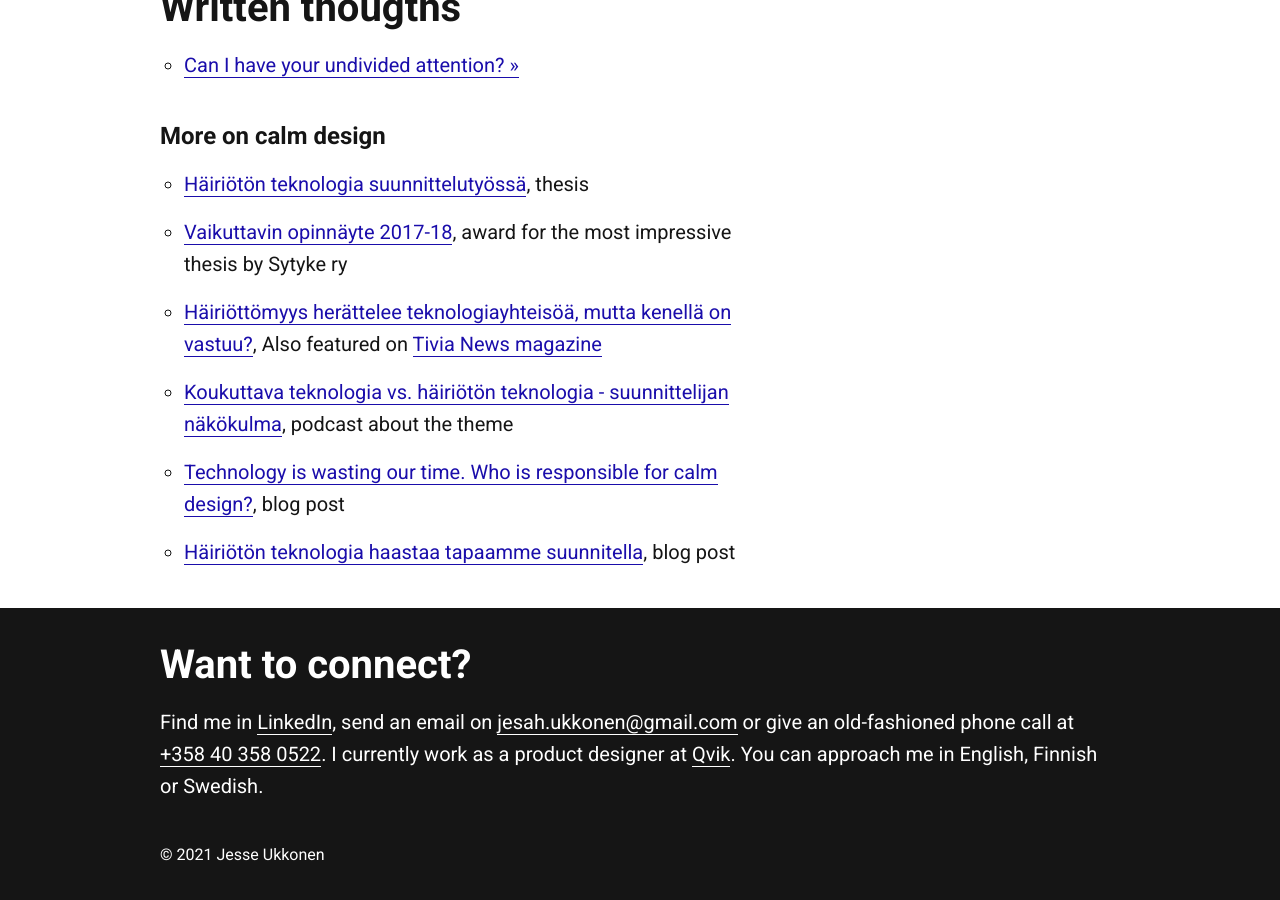
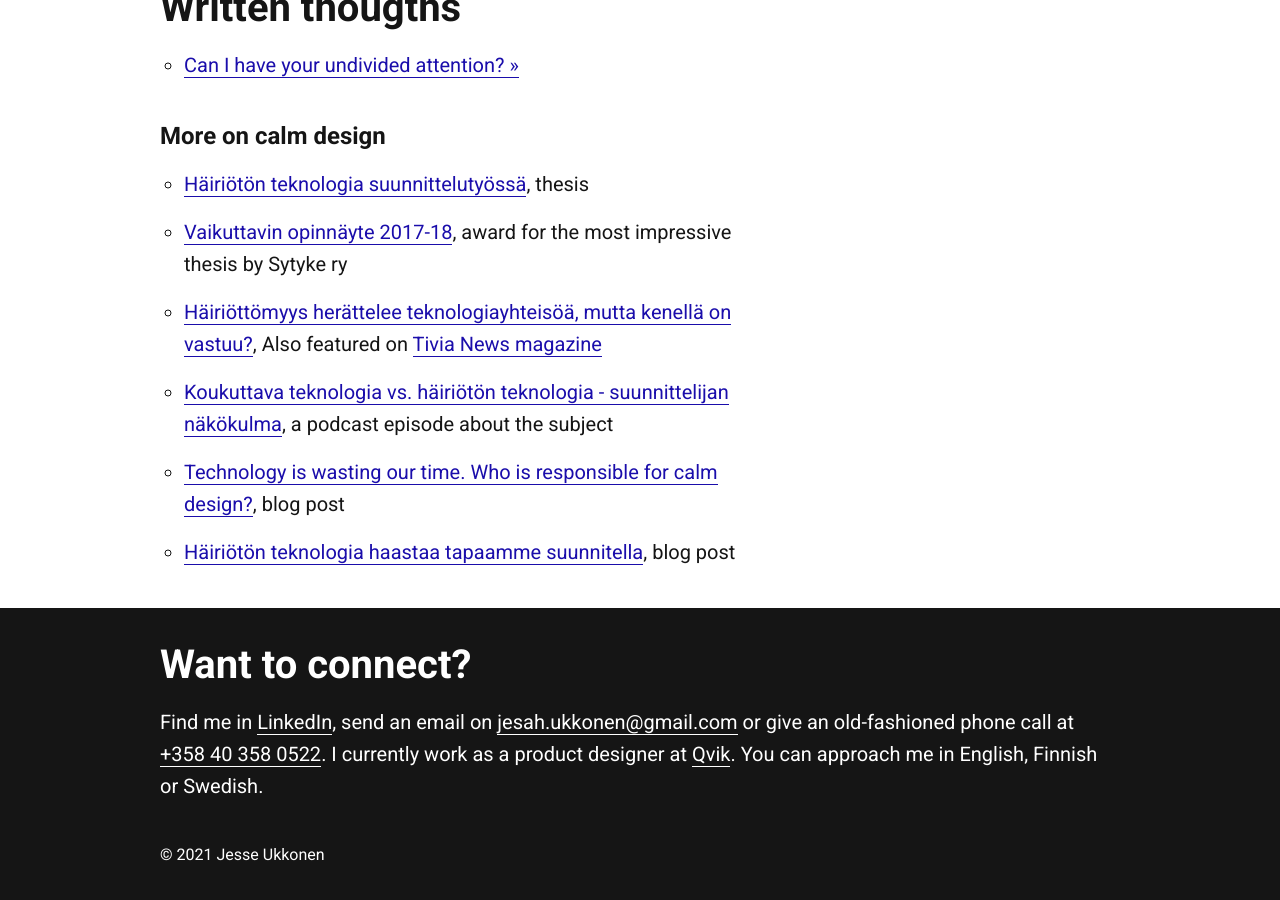
Before and after one commit to jesseu/jesseu.github.io, a Jekyll site: the page built from index.html, in a window 1280 px wide and 900 px high, scrolled down 2023 px. Built offline with Jekyll 4.4.1, drawn with Linux system fonts in a browser that asks for light colours.

Commit message:
Update index.html

```diff
--- a/index.html
+++ b/index.html
@@ -89,7 +89,7 @@ title: Jesse Ukkonen
 				<li><a href="http://urn.fi/URN:NBN:fi:amk-2017112418012" target="_blank">Häiriötön teknologia suunnittelutyössä</a>, thesis</li>
 				<li><a href="https://www.sytyke.org/tapetilla/vaikuttavin-opinnayte-hairioton-teknologia-suunnittelutyossa/" target="_blank">Vaikuttavin opinnäyte 2017-18</a>, award for the most impressive thesis by Sytyke ry</li>
 				<li><a href="https://www.sytyke.org/tapetilla/hairiottomyys-herattelee-teknologiayhteisoa-mutta-kenella-on-vastuu/" target="_blank">Häiriöttömyys herättelee teknologiayhteisöä, mutta kenellä on vastuu?</a>, Also featured on <a href="https://docplayer.fi/155002116-Opiskelijat-meets-tyoelama-3-hairioton-teknologia-4-5-tekoalya-stadissa-6-7.html" target="_blank">Tivia News magazine</a></li>
-				<li><a href="https://areena.yle.fi/audio/1-4328026" target="_blank">Koukuttava teknologia vs. häiriötön teknologia - suunnittelijan näkökulma</a>, podcast about the theme</li>
+				<li><a href="https://areena.yle.fi/audio/1-4328026" target="_blank">Koukuttava teknologia vs. häiriötön teknologia - suunnittelijan näkökulma</a>, a podcast episode about the subject</li>
 				<li><a href="https://qvik.com/news/technology-distraction-calm-design/" target="_blank">Technology is wasting our time. Who is responsible for calm design?</a>, blog post</li>
 				<li><a href="https://qvik.com/news/joulurauha-notifikaatio-hairioton-teknologia-suunnittelu/" target="_blank">Häiriötön teknologia haastaa tapaamme suunnitella</a>, blog post</li>
 			</ul>
```
